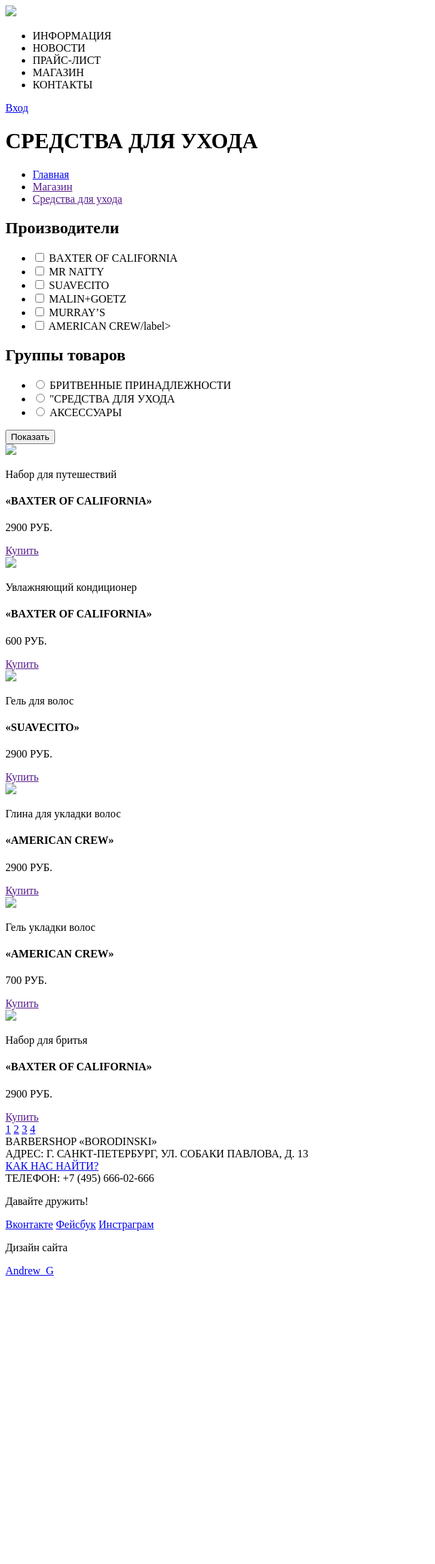
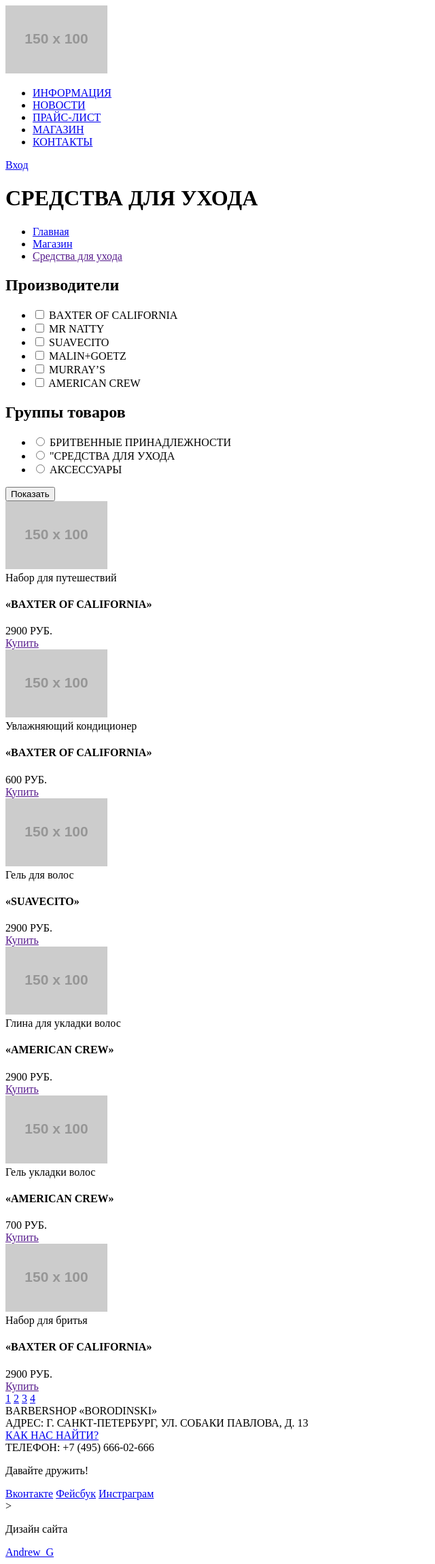
Before and after one commit to AndrewGRS/417533-barbershop, a plain HTML site: page catalog.html in a window 1280 px wide. Shown: the whole page at 68% size, without its empty margins (0-640 px from the left). Before the commit the page ends 1886 px from the top, so only its background shows below. Drawn offline with Linux system fonts and the light colour scheme; placeholder pictures from the web are drawn by us.

Commit message:
Исправил Ошибки
Исправил Ошибки

```diff
--- a/catalog.html
+++ b/catalog.html
@@ -2,21 +2,31 @@
 <html>
 <head>
 	<meta charset="utf-8">
-	<title>Барбершоп "Бородинский"</title>
+	<title>Барбершоп «BORODINSKI»</title>
 </head>
 <body>
 <header class="main_header">
 		<div class="container_header">
 			<nav class="main_navi">
 			<a class="header_logo" href="index.html">
-				<img src="img/">
+				<img src="http://placehold.it/150x100" alt="Барбершоп Бородинский">
 			</a>
 				<ul>
-					<li>ИНФОРМАЦИЯ</li>
-					<li>НОВОСТИ</li>
-					<li>ПРАЙС-ЛИСТ</li>
-					<li>МАГАЗИН</li>
-					<li>КОНТАКТЫ</li>
+					<li>
+						<a href="#">ИНФОРМАЦИЯ</a>
+					</li>
+					<li>
+						<a href="#">НОВОСТИ</a>
+					</li>
+					<li>
+						<a href="#">ПРАЙС-ЛИСТ</a>
+					</li>
+					<li>
+						<a class="active_button" href="#">МАГАЗИН</a>
+					</li>
+					<li>
+						<a href="#">КОНТАКТЫ</a>
+					</li>
 				</ul>
 			</nav>
 		</div>
@@ -25,41 +35,41 @@
 		</div>
 	</header>
 	<main class="container_main">
-		<div class="pages_links">
-			<h1 class="title_links">СРЕДСТВА ДЛЯ УХОДА</h1>
+	<h1 class="title_links">СРЕДСТВА ДЛЯ УХОДА</h1>
+		<div class=".breadcrumbs">
 			<ul>
-				<li><a href="index.html">Главная</a></li>
-				<li><a href="">Магазин</a></li>
-				<li><a href="">Средства для ухода</a></li>
+				<li><a href="#">Главная</a></li>
+				<li><a href="#">Магазин</a></li>
+				<li><a class="select_link" href="">Средства для ухода</a></li>
 			</ul>
 		</div>
-		<div class="sort_navigation">
+		<div class=".filter">
 			<form action="#" method="#">
 				<h2 class="navigation_title">Производители</h2>
 				<ul>
 					<li>
-						<input type="checkbox" name="BAXTER OF CALIFORNIA" id="manufacturer1">
+						<input type="checkbox" name="manufacturers" id="manufacturer1">
 						<label for="manufacturer1">BAXTER OF CALIFORNIA</label>
 					</li>
 					<li>
-						<input type="checkbox" name="MR NATTY" id="manufacturer2">
+						<input type="checkbox" name="manufacturers" id="manufacturer2">
 						<label for="manufacturer2">MR NATTY</label>
 					</li>
 					<li>
-						<input type="checkbox" name="SUAVECITO" id="manufacturer3">
+						<input type="checkbox" name="manufacturers" id="manufacturer3">
 						<label for="manufacturer3">SUAVECITO</label>
 					</li>
 					<li>
-						<input type="checkbox" name="MALIN+GOETZ" id="manufacturer4">
+						<input type="checkbox" name="manufacturers" id="manufacturer4">
 						<label for="manufacturer4">MALIN+GOETZ</label>
 					</li>
 					<li>
-						<input type="checkbox" name="MURRAY’S" id="manufacturer5">
+						<input type="checkbox" name="manufacturers" id="manufacturer5">
 						<label for="manufacturer5">MURRAY’S</label>
 					</li>
 					<li>
-						<input type="checkbox" name="AMERICAN CREW" id="manufacturer6">
-						<label for="manufacturer6">AMERICAN CREW/label>
+						<input type="checkbox" name="manufacturers" id="manufacturer6">
+						<label for="manufacturer6">AMERICAN CREW</label>
 					</li>
 				</ul>
 				<h2 class="navigation_title">Группы товаров</h2>
@@ -70,11 +80,11 @@
 					</li>
 					<li>
 						<input type="radio" name="СРЕДСТВА ДЛЯ УХОДА" value="СРЕДСТВА ДЛЯ УХОДА" id="item_group2">
-						<label for="">"СРЕДСТВА ДЛЯ УХОДА</label>
+						<label for="item_group2">"СРЕДСТВА ДЛЯ УХОДА</label>
 					</li>
 					<li>
 						<input type="radio" name="АКСЕССУАРЫ" value="АКСЕССУАРЫ" id="item_group3">
-						<label for="manufacturer1">АКСЕССУАРЫ</label>
+						<label for="item_group3">АКСЕССУАРЫ</label>
 					</li>
 				</ul>
 				<button  class="button_show" type="submit">Показать</button>
@@ -82,51 +92,51 @@
 		</div>
 		<div class="goods">
 			<div class="good_block">
-				<img src="#">
-				<p>Набор для путешествий</p>
+				<img src="http://placehold.it/150x100" alt="Фото товара">
+				<div>Набор для путешествий</div>
 				<h4>«BAXTER OF CALIFORNIA»</h4>
-				<p>2900 РУБ.</p>
+				<div class="price">2900 РУБ.</div>
 				<a href="">Купить</a>
 			</div>
 			<div class="good_block">
-				<img src="#">
-				<p>Увлажняющий кондиционер</p>
+				<img src="http://placehold.it/150x100" alt="Фото товара">
+				<div>Увлажняющий кондиционер</div>
 				<h4>«BAXTER OF CALIFORNIA»</h4>
-				<p>600 РУБ.</p>
+				<div class="price">600 РУБ.</div>
 				<a href="">Купить</a>
 			</div>
 			<div class="good_block">
-				<img src="#">
-				<p>Гель для волос</p>
+				<img src="http://placehold.it/150x100" alt="Фото товара">
+				<div>Гель для волос</div>
 				<h4>«SUAVECITO»</h4>
-				<p>2900 РУБ.</p>
+				<div class="price">2900 РУБ.</div>
 				<a href="">Купить</a>
 			</div>
 			<div class="good_block">
-				<img src="#">
-				<p>Глина для укладки волос</p>
+				<img src="http://placehold.it/150x100" alt="Фото товара">
+				<div>Глина для укладки волос</div>
 				<h4>«AMERICAN CREW»</h4>
-				<p>2900 РУБ.</p>
+				<div class="price">2900 РУБ.</div>
 				<a href="">Купить</a>
 			</div>
 			<div class="good_block">
-				<img src="#">
-				<p>Гель укладки волос</p>
+				<img src="http://placehold.it/150x100" alt="Фото товара">
+				<div>Гель укладки волос</div>
 				<h4>«AMERICAN CREW»</h4>
-				<p>700 РУБ.</p>
+				<div class="price">700 РУБ.</div>
 				<a href="">Купить</a>
 			</div>
 			<div class="good_block">
-				<img src="#">
-				<p>Набор для бритья</p>
+				<img src="http://placehold.it/150x100" alt="Фото товара">
+				<div>Набор для бритья</div>
 				<h4>«BAXTER OF CALIFORNIA»</h4>
-				<p>2900 РУБ.</p>
+				<div class="price">2900 РУБ.</div>
 				<a href="">Купить</a>
 			</div>
 		</div>
-		<div class="page_navigation">
+		<div class=".pagination">
 			<a href="#">1</a>
-			<a href="#">2</a>
+			<a href="#" class="active_page">2</a>
 			<a href="#">3</a>
 			<a href="#">4</a>
 		</div>
@@ -144,10 +154,10 @@
 				<a href="#" class="button_social_vk">Вконтакте</a>
 				<a href="#" class="button_social_fb">Фейсбук</a>
 				<a href="#" class="button_social_inst">Инстраграм</a>
-			</section class="footer-copyright">
-			<section>
+			</section>
+			<section class="footer-copyright">>
 				<p>Дизайн сайта</p>
-				<a href="button_copy">Andrew_G</a>
+				<a class="button_copy" href="#">Andrew_G</a>
 			</section>
 		</div>
 
```
Also changed, not shown: catalog-item.html (renamed from item.html, +33 -16 lines), index.html (+29 -17 lines).
